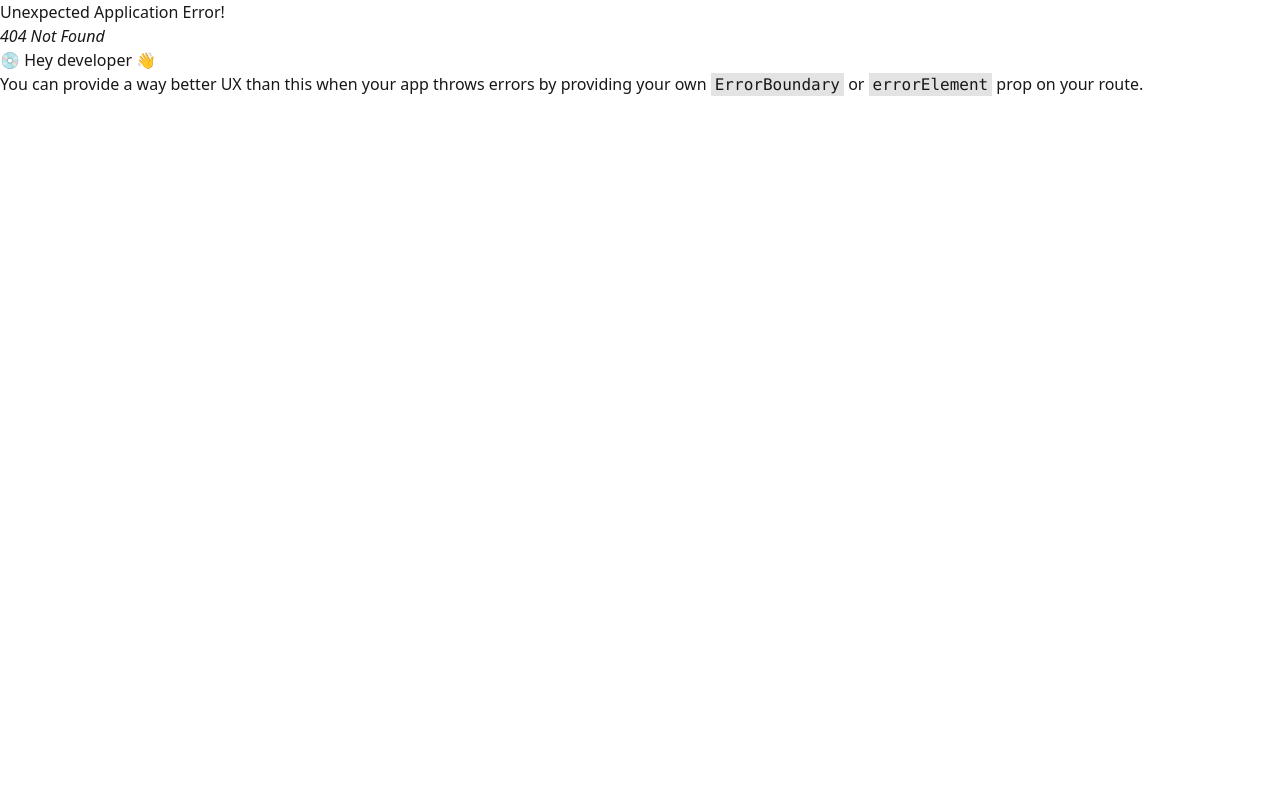
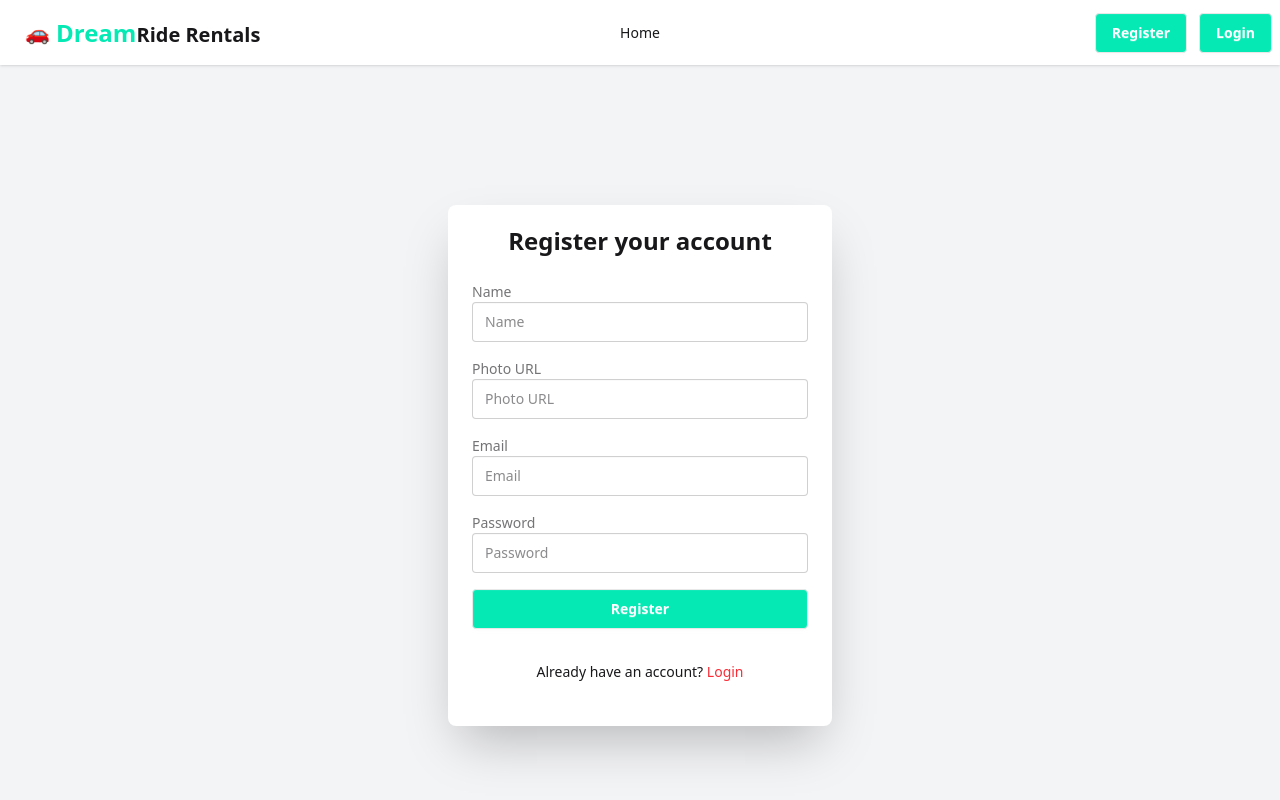
Before and after one commit to taherunnasatoma/b11a11-client-side-taherunnasatoma, a React (Vite) app: page /register in a window 1280 px wide. Before the commit this address had no page. Shown: the top 800 px of the page. Built offline with nearby package versions, Linux system fonts and the light colour scheme.

Commit message:
added register page

```diff
--- a/package.json
+++ b/package.json
@@ -11,6 +11,7 @@
   },
   "dependencies": {
     "@tailwindcss/vite": "^4.1.10",
+    "firebase": "^11.9.1",
     "react": "^19.1.0",
     "react-dom": "^19.1.0",
     "react-icons": "^5.5.0",
--- /dev/null
+++ b/src/contexts/AuthContext/AuthContext.jsx
@@ -0,0 +1,3 @@
+import { createContext } from "react";
+
+export const AuthContext = createContext(null)
--- /dev/null
+++ b/src/contexts/AuthContext/AuthProvider.jsx
@@ -0,0 +1,31 @@
+import React, { useState } from 'react';
+import { AuthContext } from './AuthContext';
+import { createUserWithEmailAndPassword } from 'firebase/auth';
+import { auth } from '../../firebase/firebase.init';
+
+const AuthProvider = ({children}) => {
+
+    const[loading,setLoading]=useState(true)
+
+    const createUser =(email,password)=>{
+        setLoading(true)
+
+        return createUserWithEmailAndPassword(auth,email,password)
+    }
+
+    const authInfo ={
+        loading,
+        createUser
+
+    }
+    return (
+       <AuthContext value={authInfo}>
+        {
+            children
+        }
+
+       </AuthContext>
+    );
+};
+
+export default AuthProvider;
--- /dev/null
+++ b/src/firebase/firebase.init.js
@@ -0,0 +1,25 @@
+// Import the functions you need from the SDKs you need
+import { initializeApp } from "firebase/app";
+import { getAuth } from "firebase/auth";
+// TODO: Add SDKs for Firebase products that you want to use
+// https://firebase.google.com/docs/web/setup#available-libraries
+
+// Your web app's Firebase configuration
+const firebaseConfig = {
+  apiKey: import.meta.env.VITE_apiKey,
+  authDomain: import.meta.env.VITE_authDomain,
+  projectId: import.meta.env.VITE_projectId,
+  storageBucket: import.meta.env.VITE_storageBucket,
+  messagingSenderId: import.meta.env.VITE_messagingSenderId,
+  appId: import.meta.env.VITE_appId
+};
+
+console.log(firebaseConfig)
+
+
+
+// Initialize Firebase
+const app = initializeApp(firebaseConfig);
+
+// Initialize Firebase Authentication and get a reference to the service
+export const auth = getAuth(app);
--- a/src/main.jsx
+++ b/src/main.jsx
@@ -4,9 +4,12 @@ import './index.css'
 import App from './App.jsx'
 import router from './router/router.jsx'
 import { RouterProvider } from 'react-router'
+import AuthProvider from './contexts/AuthContext/AuthProvider.jsx'
 
 createRoot(document.getElementById('root')).render(
   <StrictMode>
-  <RouterProvider router={router} />
+ <AuthProvider>
+   <RouterProvider router={router} />
+ </AuthProvider>
   </StrictMode>,
 )
--- /dev/null
+++ b/src/pages/Login/Login.jsx
@@ -0,0 +1,60 @@
+import React from 'react';
+import { Link } from 'react-router';
+
+const Login = () => {
+
+    const handleLogin=e=>{
+        e.preventDefault()
+
+         const form = e.target;
+
+    const email = form.email.value;
+    const password = form.password.value;
+
+    console.log({email,password})
+
+    }
+
+    return (
+
+        <div className="flex justify-center items-center min-h-screen bg-gray-100">
+            <div className="card bg-base-100 py-5 w-full max-w-sm shadow-2xl">
+                <h2 className="font-bold text-2xl text-center">Login to your account</h2>
+
+                <div className="card-body">
+                    <form onSubmit={handleLogin} className="space-y-4">
+                        <div>
+                            <label className="label">Email</label>
+                            <input type="email" name='email' className="input input-bordered w-full" placeholder="Email" />
+                        </div>
+
+                        <div>
+                            <label className="label">Password</label>
+                            <input type="password" name='password' className="input input-bordered w-full" placeholder="Password" />
+                        </div>
+
+                        <div className="text-right">
+                            <a className="link link-hover text-sm">Forgot password?</a>
+                        </div>
+
+                        <button className="btn bg-[#05e9b4] text-white w-full">Login</button>
+                    </form>
+                    <button className="btn bg-white text-black border-[#e5e5e5]">
+                        <svg aria-label="Google logo" width="16" height="16" xmlns="http://www.w3.org/2000/svg" viewBox="0 0 512 512"><g><path d="m0 0H512V512H0" fill="#fff"></path><path fill="#34a853" d="M153 292c30 82 118 95 171 60h62v48A192 192 0 0190 341"></path><path fill="#4285f4" d="m386 400a140 175 0 0053-179H260v74h102q-7 37-38 57"></path><path fill="#fbbc02" d="m90 341a208 200 0 010-171l63 49q-12 37 0 73"></path><path fill="#ea4335" d="m153 219c22-69 116-109 179-50l55-54c-78-75-230-72-297 55"></path></g></svg>
+                        Login with Google
+                    </button>
+
+                    <p className="text-center mt-4">
+                        Don't have an account?{' '}
+                        <Link className="text-red-500 font-medium" to="/register">
+                            Register
+                        </Link>
+                    </p>
+                </div>
+            </div>
+        </div>
+
+    );
+};
+
+export default Login;
--- a/src/pages/Register/Register.jsx
+++ b/src/pages/Register/Register.jsx
@@ -1,10 +1,97 @@
-import React from 'react';
+import React, { use, useState } from 'react';
+import { Link } from 'react-router';
+import { AuthContext } from '../../contexts/AuthContext/AuthContext';
 
 const Register = () => {
+
+    const {createUser}=use(AuthContext)
+
+    const [error, setError] = useState('');
+
+    const handleRegister = e=>{
+        e.preventDefault()
+        const form = e.target;
+    const name = form.name.value;
+    const photoURL = form.photoURL.value;
+    const email = form.email.value;
+    const password = form.password.value;
+
+     const passwordRegex = /^(?=.*[a-z])(?=.*[A-Z]).{6,}$/;
+
+    if (!passwordRegex.test(password)) {
+      setError(
+        'Password must contain at least one uppercase letter, one lowercase letter, and be at least 6 characters long.'
+      );
+      return;
+    }
+     console.log({ name, photoURL, email, password });
+
+     //create user
+     createUser(email,password)
+     .then(result=>{
+        console.log(result.user)
+     })
+
+     .catch(error=>{
+        console.log(error)
+     })
+
+
+
+
+    }
+
+
+
+
     return (
-        <div>
+    <div className="flex justify-center min-h-screen items-center bg-gray-100">
 
+      <div className="card bg-base-100 py-5 w-full max-w-sm shrink-0 shadow-2xl">
+        <h2 className="font-bold text-2xl text-center">Register your account</h2>
+
+        <div className="card-body">
+          <form onSubmit={handleRegister} className="space-y-4">
+            <div>
+              <label className="label">Name</label>
+              <input name="name" type="text" className="input input-bordered w-full" placeholder="Name" required />
+            </div>
+
+            <div>
+              <label className="label">Photo URL</label>
+              <input name="photoURL" type="text" className="input input-bordered w-full" placeholder="Photo URL" />
+            </div>
+
+            <div>
+              <label className="label">Email</label>
+              <input name="email" type="email" className="input input-bordered w-full" placeholder="Email" required />
+            </div>
+
+            <div>
+              <label className="label">Password</label>
+              <input
+                name="password"
+                type="password"
+                className="input input-bordered w-full"
+                placeholder="Password"
+                required
+              />
+            </div>
+
+            {error && <p className="text-red-500 text-sm">{error}</p>}
+
+            <button className="btn bg-[#05e9b4] text-white  w-full">Register</button>
+
+            <p className="text-center mt-4">
+              Already have an account?{' '}
+              <Link className="text-red-500 font-medium" to="/login">
+                Login
+              </Link>
+            </p>
+          </form>
         </div>
+      </div>
+    </div>
     );
 };
 
--- a/src/router/router.jsx
+++ b/src/router/router.jsx
@@ -4,6 +4,8 @@ import {
 } from "react-router";
 import RootLayout from "../layouts/RootLayout";
 import Home from "../pages/Home/Home";
+import Register from "../pages/Register/Register";
+import Login from "../pages/Login/Login";
 
 const router = createBrowserRouter([
   {
@@ -13,6 +15,15 @@ const router = createBrowserRouter([
         {
             index:true,
             Component:Home
+        },
+        {
+            path:'register',
+            Component:Register
+
+        },
+        {
+            path:'login',
+            Component:Login
         }
     ]
   },
```
Also changed, not shown: 1 other file (tests, documents, lock files or other folders).
